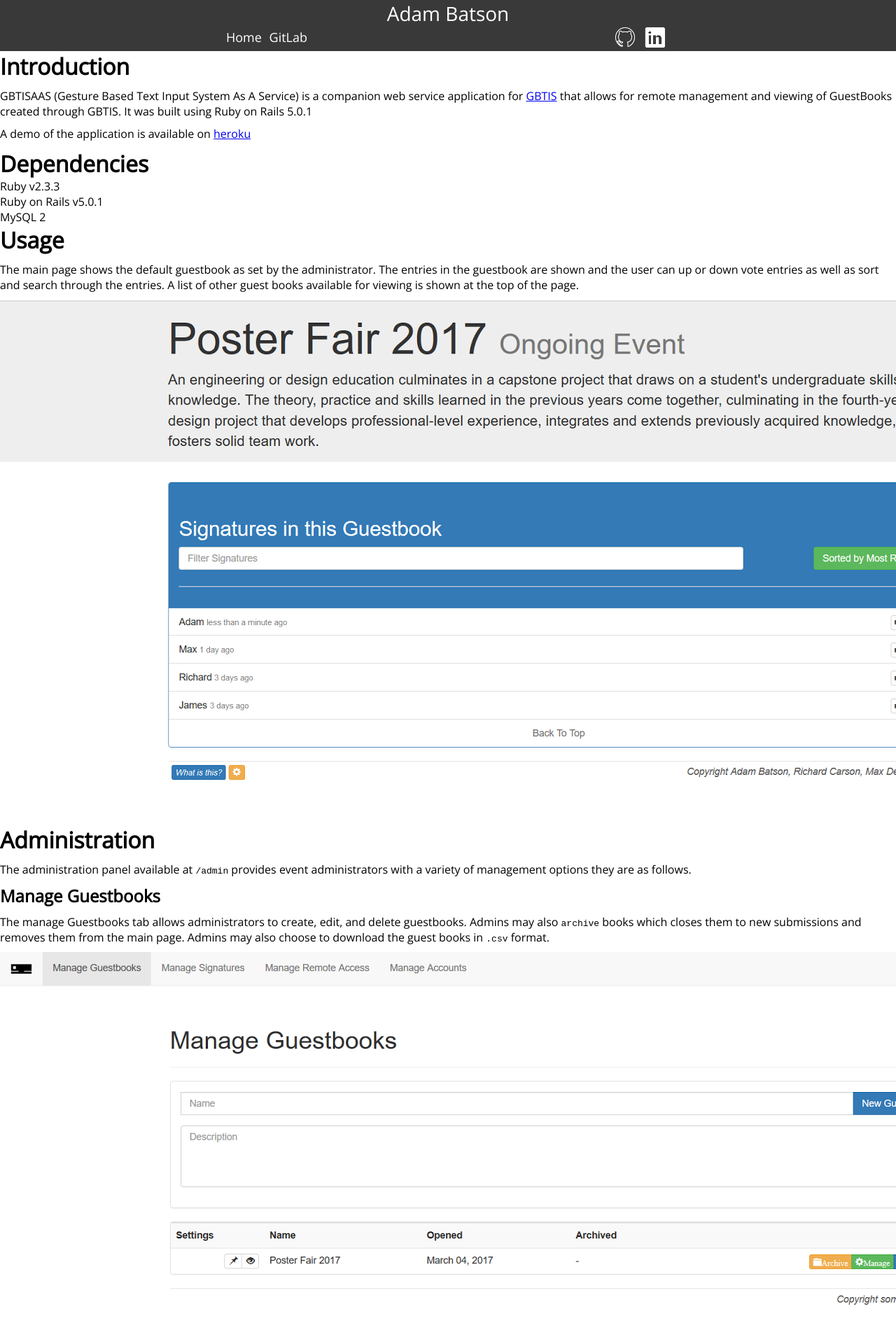
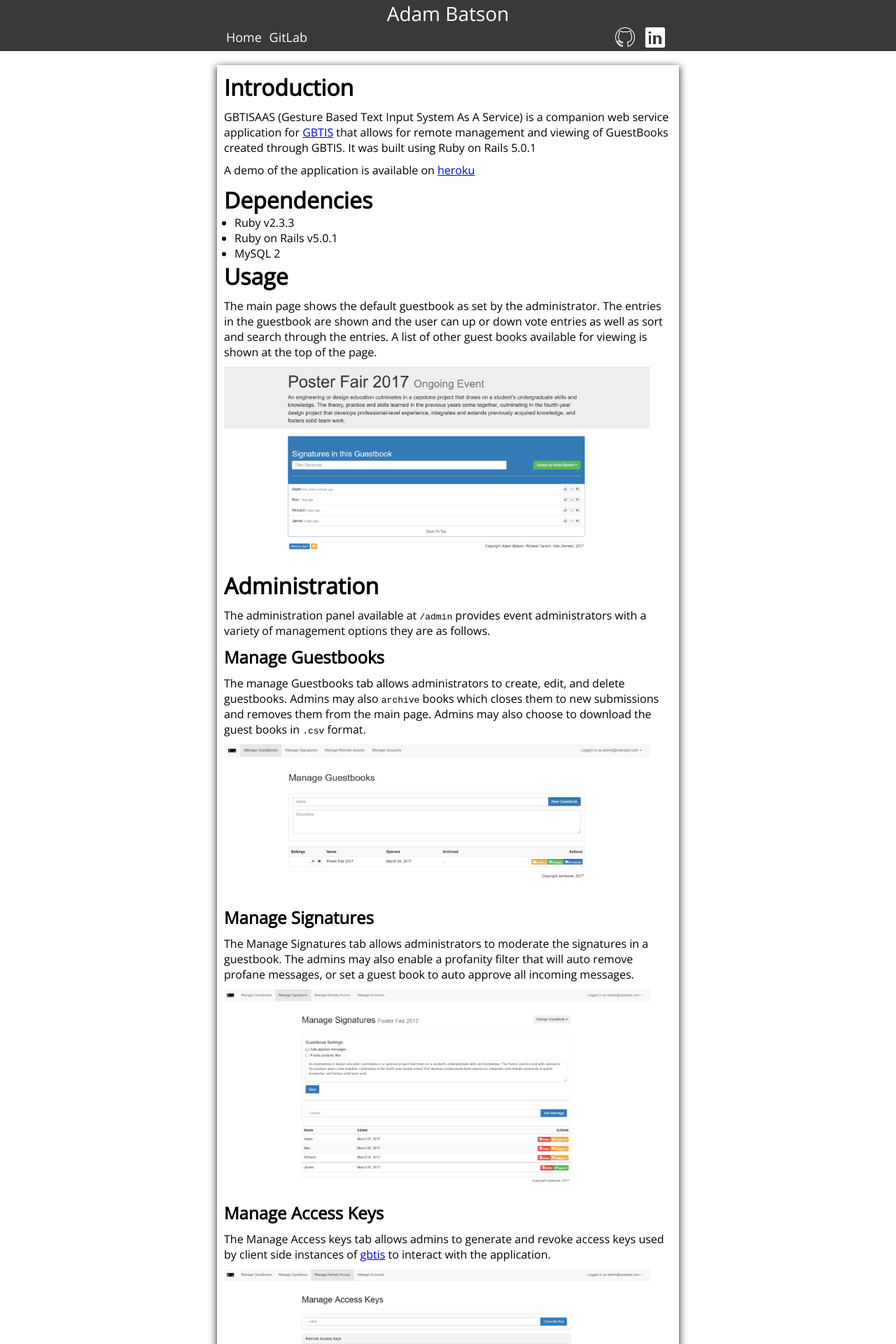
Before and after one commit to adambatson/adambatson.github.io, a Jekyll site: the page built from projects/gbtisaas.md, in a window 1280 px wide. Shown: the top 1920 px of the page at 70% size. Built offline with Jekyll 4.4.1, drawn with Linux system fonts in a browser that asks for light colours; nearby versions of some CDN libraries; some of the changed text lies outside the part shown.

Commit message:
Fix project page layout

```diff
--- a/_layouts/project.html
+++ b/_layouts/project.html
@@ -6,13 +6,12 @@
         {% include head.html %}
     </head>
     <body>
-        <div class="container">
+        <div>
             {% include header.html %}
-            <div id="projectContent">
+            <div class="card project">
                 {{ content }}
             </div>
         </div>
-        {% include footer.html %}
 
     </body>
 </html>
--- a/css/style.scss
+++ b/css/style.scss
@@ -124,6 +124,10 @@ p {
 		background-color: white;
 		color: $darkgrey;
 	}
+
+	ul {
+		margin-left: 15px;
+	}
 }
 
 @mixin inputField() {
```
